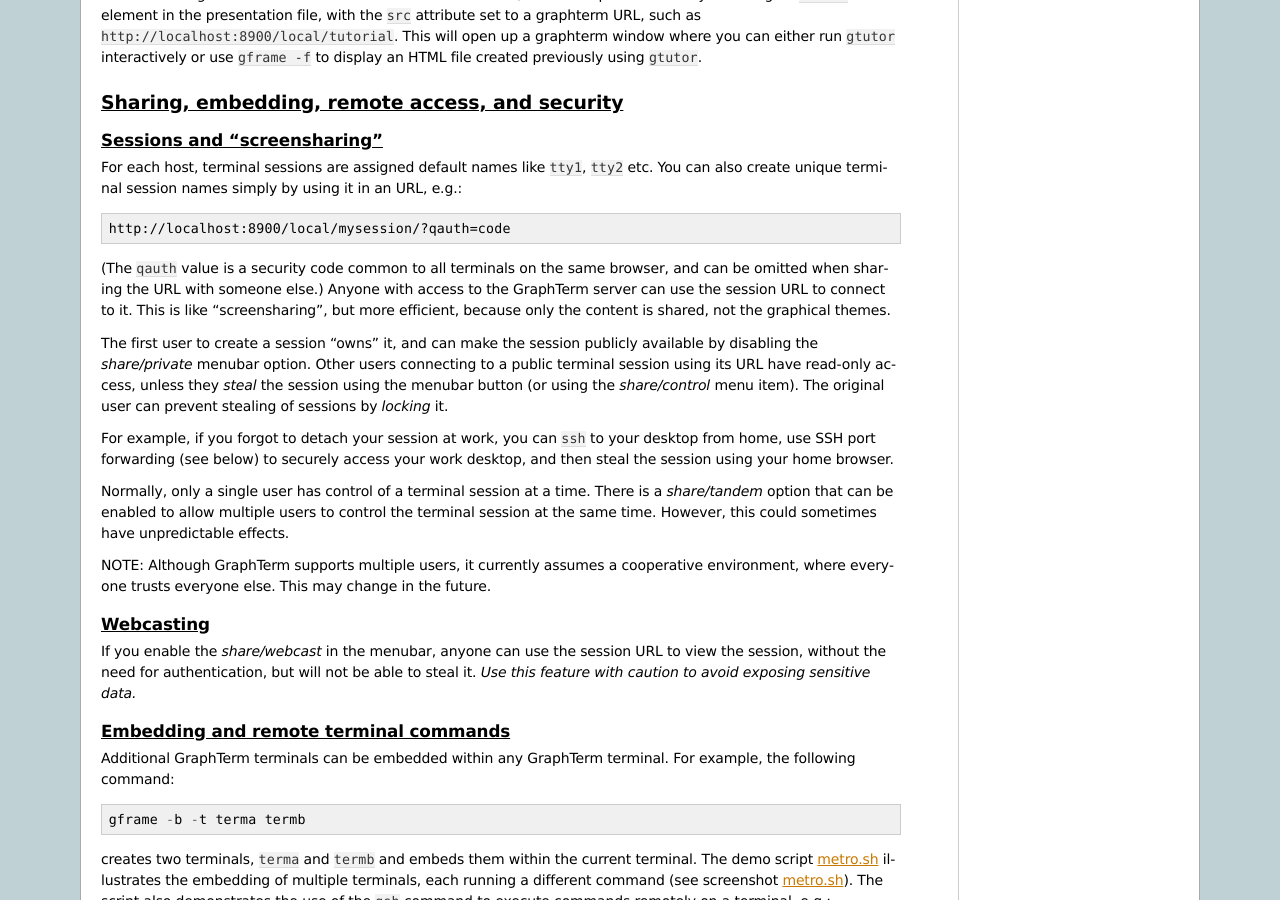
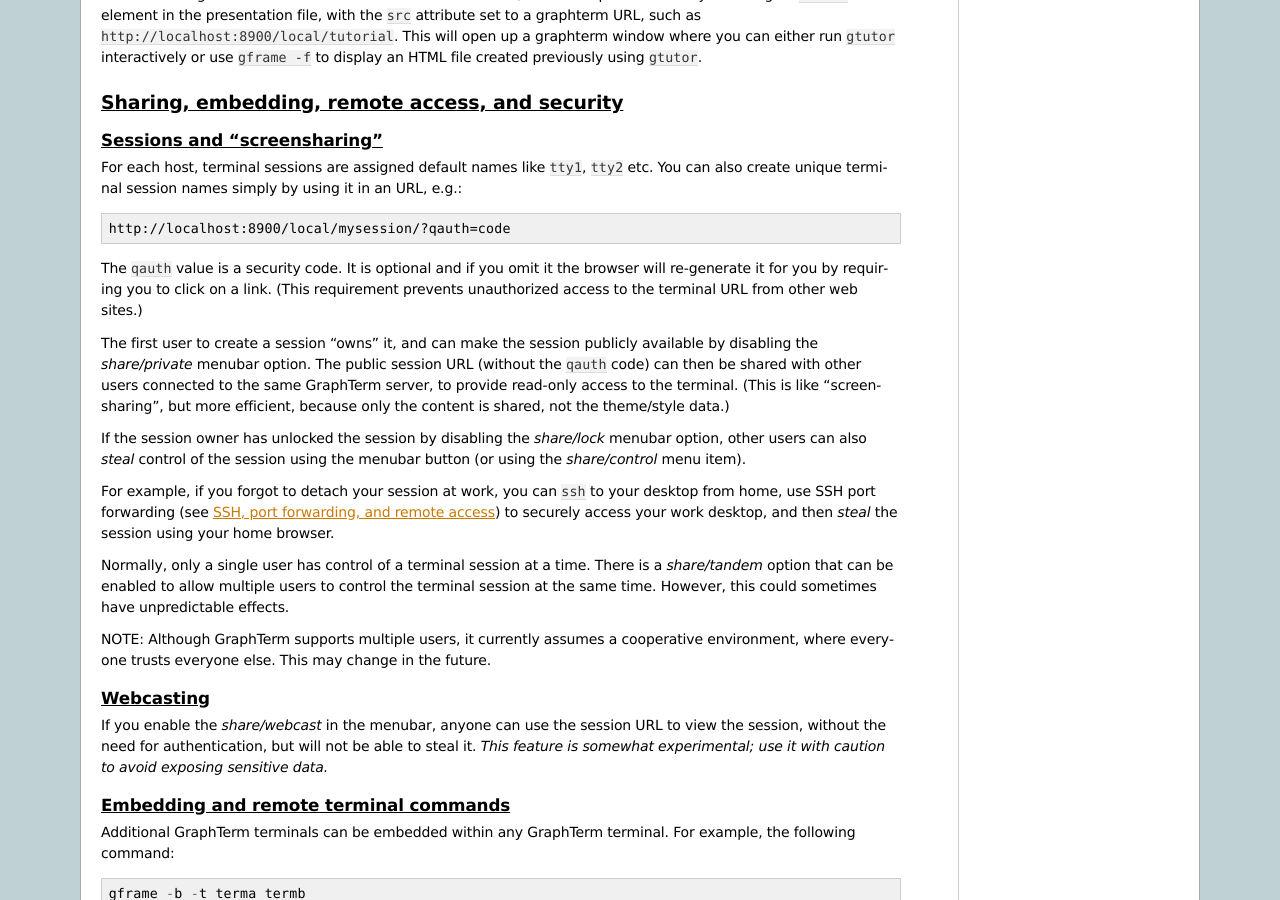
Before and after one commit to mitotic/graphterm, a Sphinx documentation site: the page built from docs/start.rst, in a window 1280 px wide and 900 px high, scrolled down 6182 px. Built offline with Sphinx 7.4.7, drawn with Linux system fonts in a browser that asks for light colours; the version number could not be read and is left out.

Commit message:
Last minute tweaks before SciPy talk

```diff
--- a/docs/start.rst
+++ b/docs/start.rst
@@ -473,22 +473,28 @@
 
       http://localhost:8900/local/mysession/?qauth=code
 
-(The ``qauth`` value is a security code common to all terminals on the same browser,
-and can be omitted when sharing the URL with someone else.)
-Anyone with access to the GraphTerm server can use the session URL
-to connect to it. This is like "screensharing", but more efficient,
-because only the content is shared, not the graphical themes.
+The ``qauth`` value is a security code. It is optional and if you omit it
+the browser will re-generate it for you by
+requiring you to click on a link. (This requirement prevents
+unauthorized access to the terminal URL from other web sites.)
 
 The first user to create a session "owns" it, and can make the session
 publicly available by disabling the *share/private* menubar option.
-Other users connecting to a public terminal session using its URL
-have read-only access, unless they *steal* the session using the menubar
-button (or using the *share/control* menu item).
-The original user can prevent stealing of sessions by *locking* it.
+The public session URL (without the ``qauth`` code) can then be shared
+with other users connected to the same GraphTerm server,
+to provide read-only access to the terminal.
+(This is like "screensharing", but more efficient,
+because only the content is shared, not the theme/style data.)
+
+If the session owner has unlocked the
+session by disabling the *share/lock* menubar option,
+other users can also *steal*
+control of the session using the menubar button
+(or using the *share/control* menu item).
 
 For example, if you forgot to detach your session at work, you can
-``ssh`` to your desktop from home, use SSH port forwarding (see below)
-to securely access your work desktop, and then steal the
+``ssh`` to your desktop from home, use SSH port forwarding
+(see :ref:`ssh`) to securely access your work desktop, and then *steal* the
 session using your home browser.
 
 Normally, only a single user has control of a terminal session at a
@@ -509,8 +515,8 @@
 
 If you enable the *share/webcast* in the menubar, anyone can use the
 session URL to view the session, without the need for
-authentication, but will not be able to steal it. *Use this feature
-with caution to avoid exposing sensitive data.*
+authentication, but will not be able to steal it.
+*This feature is somewhat experimental; use it with caution to avoid exposing sensitive data.*
 
 .. index:: embedding
 
```
Also changed, not shown: 4 other files.
